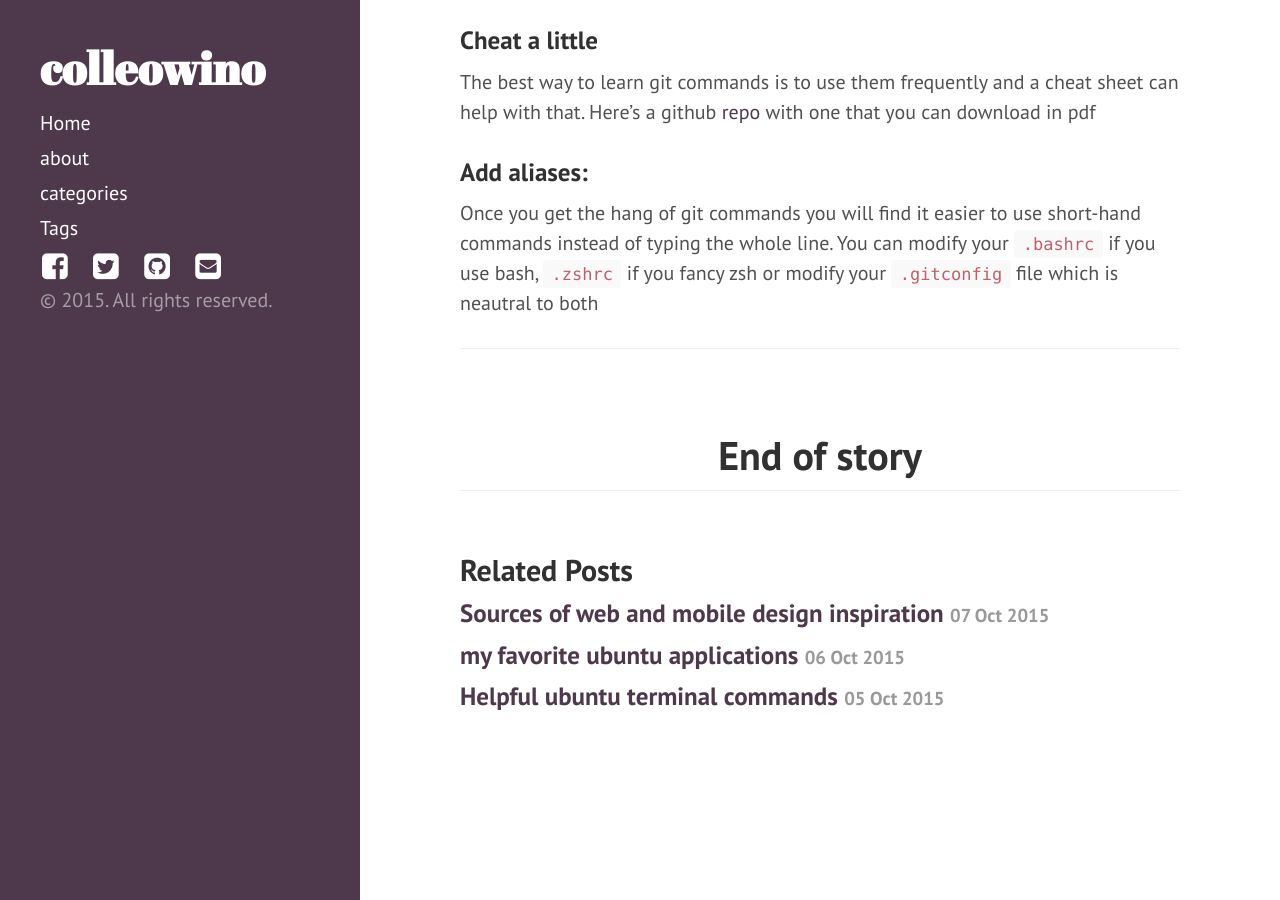
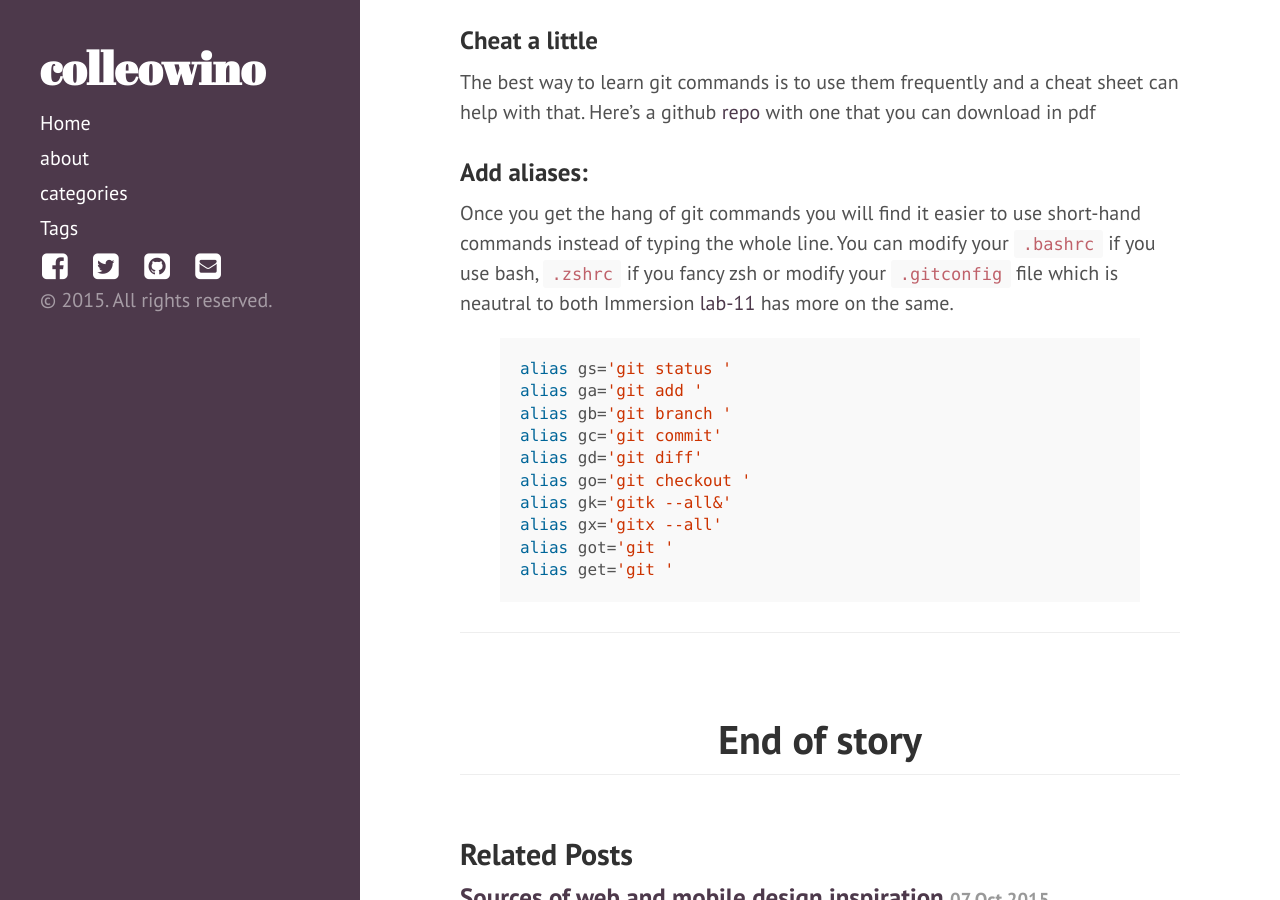
Before and after one commit to colleowino/colleowino.github.io, a Jekyll site: the page built from _posts/2015-10-07-setting-up-and-using-git.md, in a window 1280 px wide and 900 px high, scrolled down 696 px. Built offline with Jekyll 4.4.1, drawn with Linux system fonts in a browser that asks for light colours; nearby versions of some CDN libraries; comment, search, counter and statistics services are not loaded.

Commit message:
changed highlight to rb

```diff
--- a/_posts/2015-10-07-setting-up-and-using-git.md
+++ b/_posts/2015-10-07-setting-up-and-using-git.md
@@ -22,5 +22,19 @@ The best way to learn git commands is to use them frequently and a cheat sheet c
 
 ### Add aliases:
 Once you get the hang of git commands you will find it easier to use short-hand commands instead of typing the whole line. You can modify your <code>.bashrc</code> if you use bash, <code>.zshrc</code> if you fancy zsh or modify your <code>.gitconfig</code> file which is neautral to both
+Immersion [lab-11](http://gitimmersion.com/lab_11.html) has more on the same.
+
+{% highlight rb %}
+alias gs='git status '
+alias ga='git add '
+alias gb='git branch '
+alias gc='git commit'
+alias gd='git diff'
+alias go='git checkout '
+alias gk='gitk --all&'
+alias gx='gitx --all'
+alias got='git '
+alias get='git '
+{% endhighlight %}
 
 -----
```
